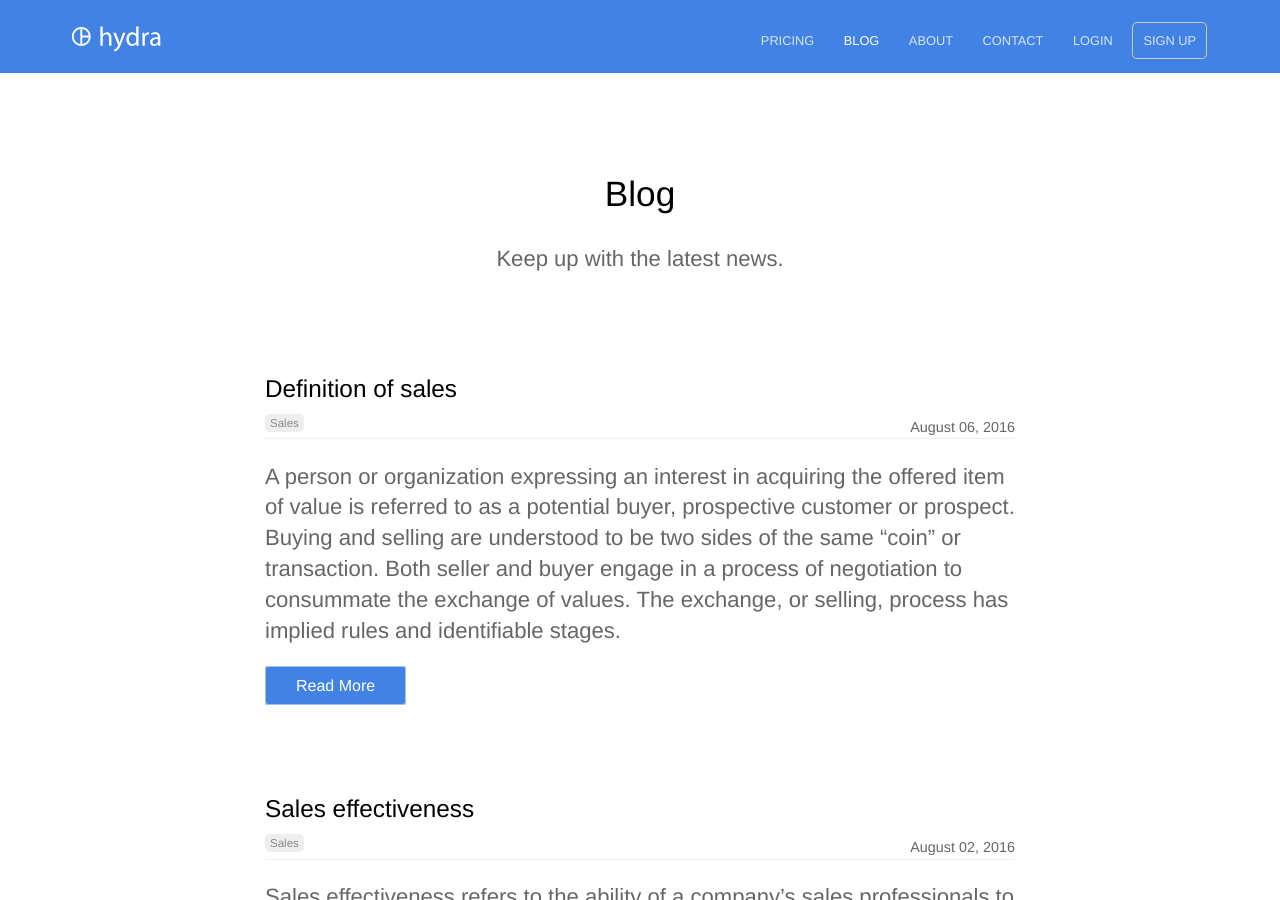
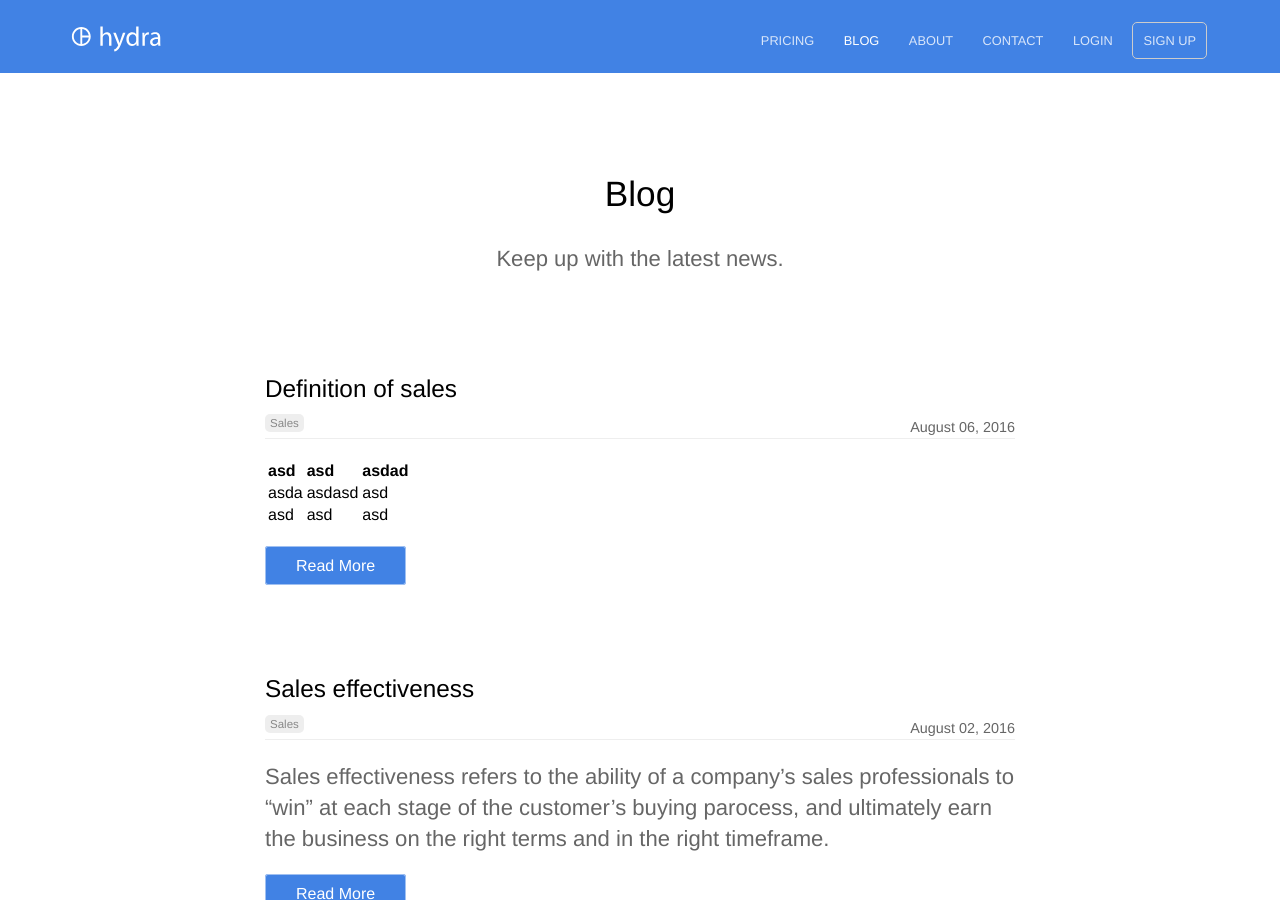
Before and after one commit to rycoll/Git-Sync-Test, a Jekyll site: the page built from blog/index.html, in a window 1280 px wide and 900 px high. Built offline with Jekyll 4.4.1, drawn with Linux system fonts in a browser that asks for light colours; the list of posts is cut into pages by our own code; some of the changed lines change nothing that is shown.

Commit message:
Updated 1 file via CloudCannon.

```diff
--- a/_posts/2016-08-06-definition-of-sales.md
+++ b/_posts/2016-08-06-definition-of-sales.md
@@ -5,35 +5,8 @@
   - sales
 author_staff_member: james
 ---
-A person or organization expressing an interest in acquiring the offered item of value is referred to as a potential buyer, prospective customer or prospect. Buying and selling are understood to be two sides of the same "coin" or transaction. Both seller and buyer engage in a process of negotiation to consummate the exchange of values. The exchange, or selling, process has implied rules and identifiable stages.
 
-![Cat](https://source.unsplash.com/random/1500x1146)
-
-It is implied that the selling process will proceed fairly and ethically so that the parties end up nearly equally rewarded. The stages of selling, and buying, involve getting acquainted, assessing each party’s need for the other’s item of value, and determining if the values to be exchanged are equivalent or nearly so, or, in buyer's terms, "worth the price.” Sometimes, sellers have to use their own experiences when selling products with appropriate discounts.
-
-## Management point of view
-
-From a management viewpoint it is thought of as a part of marketing, although the skills required are different. Sales often forms a separate grouping in a corporate structure, employing separate specialist operatives known as salespersons (singular: salesperson). Selling is considered by many to be a sort of persuading "art". Contrary to popular belief, the methodological approach of selling refers to a systematic process of repetitive and measurable milestones, by which a salesman relates his or her offering of a product or service in return enabling the buyer to achieve their goal in an economic way. While the sales process refers to a systematic process of repetitive and measurable milestones, the definition of the selling is somewhat ambiguous due to the close nature of advertising, promotion, public relations, and direct marketing.
-
-![apricot](https://source.unsplash.com/random/1500x1147)
-
-Selling is the profession-wide term, much like marketing defines a profession. Recently, attempts have been made to clearly understand who is in the sales profession, and who is not. There are many articles looking at marketing, advertising, promotions, and even public relations as ways to create a unique transaction.
-
-## Common terms
-
-Two common terms used to describe a salesperson are "Farmer" and "Hunter". The reality is that most professional sales people have a little of both. A hunter is often associated with aggressive personalities who use aggressive sales technique. In terms of sales methodology a hunter refers to a person whose focus is on bringing in and closing deals. This process is called “sales capturing”. An example is a commodity sale such as a long distance sales person, shoe sales person and to a degree a car sales person. Their job is to find and convert buyers. A sales farmer is someone who creates sales demand by activities that directly influence and alter the buying process.
-
-![Marketing](https://source.unsplash.com/random/1500x1148)
-
-## Systems approach
-
-Many believe that the focus of selling is on the human agents involved in the exchange between buyer and seller. Effective selling also requires a systems approach, at minimum involving roles that sell, enable selling, and develop sales capabilities. Selling also involves salespeople who possess a specific set of sales skills and the knowledge required to facilitate the exchange of value between buyers and sellers that is unique from marketing, advertising, etc.
-
-![Lady bugs](https://source.unsplash.com/random/1500x1149)
-
-Within these three tenets, the following definition of professional selling is offered by the American Society for Training and Development (ASTD):
-
-“The holistic business system required to effectively develop, manage, enable, and execute a mutually beneficial, interpersonal exchange of goods and/or services for equitable value.”
-Team selling is one way to influence sales. Team selling is “a group of people representing the sales department and other functional areas in the firm, such as finance, production, and research and development”. (Spiro) Team selling came about in the 1990s through total quality management (TQM). TQM occurs when companies work to improve their customer satisfaction by constantly improving all of their operations.
-
-[source](https://en.wikipedia.org/wiki/Sales): Wikipedia
+| asd | asd | asdad |
+| --- | --- | --- |
+| asda | asdasd | asd |
+| asd | asd | asd |
```
